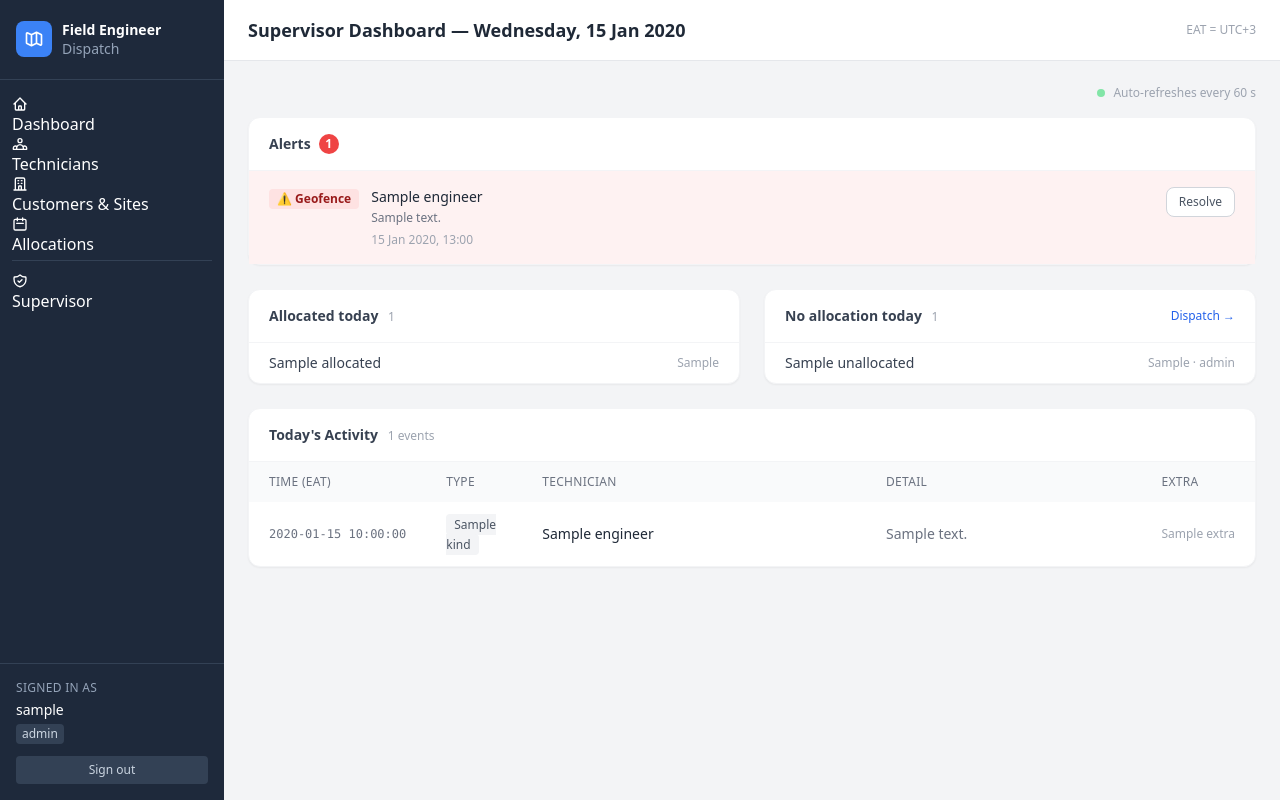
After one commit to ameettaylor/attendance_system, a FastAPI app: template templates/supervisor.html in a window 1280 px wide. The commit adds this page. Run offline with FastAPI, Linux system fonts and the light colour scheme; the template is opened without the code that fills it: most values are stand-ins (such as "Sample title", 1, 10 or a date in 2020); parts of the project's set-up code (start-up, migrations or seed data) failed here and were passed over; some libraries are stand-ins or nearby versions.

Commit message:
Module 6: supervisor dashboard + real-time geofence breach alerts
attendance.py:
  - Add attendance_id to process_checkin() return dict (mirrors checkout,
    needed to link geofence breach Alert to the attendance record)

messaging.py:
  - msg_geofence_breach_supervisor_alert() — immediate WhatsApp alert to
    supervisors on any outside-geofence check-in or check-out

webhook.py:
  - _send_checkin_response() now accepts db + engineer (matches checkout)
  - _fire_geofence_alert() helper: creates Alert record + WhatsApps all
    active supervisors immediately on any geofence breach event
  - Both _send_checkin_response and _send_checkout_response call it on
    outside_geofence status

app/routers/supervisor.py (new):
  - GET  /supervisor           — full dashboard page
  - GET  /supervisor/panels    — HTMX partial refreshed every 60 s
  - POST /supervisor/alerts/{id}/resolve  — mark alert resolved
  - _build_dashboard_data(): assembles alerts panel (open Alert records),
    utilisation panel (allocated vs unallocated active engineers today),
    activity feed (merged attendance + logs, sorted by time, capped at 40)

templates/supervisor.html: full-page shell with HTMX polling target
templates/partials/supervisor_panels.html:
  - Alerts panel with type badges (late/geofence), resolve button,
    WhatsApp-sent indicator
  - Utilisation panel: two columns — allocated / no allocation today
  - Activity feed table: check-in, check-out, progress report, material
    request events with EAT times and flagged row highlighting
templates/base.html: /supervisor added to sidebar nav (below divider)
app/main.py: supervisor_router registered

All 7 geofence tests still passing.

Co-Authored-By: Claude Sonnet 4.6 <noreply@anthropic.com>

```diff
--- a/app/main.py
+++ b/app/main.py
@@ -17,6 +17,7 @@ from app.config import get_settings
 from app.models.db import init_db
 from app.routers import webhook
 from app.routers.auth import AuthRedirect, router as auth_router
+from app.routers.supervisor import router as supervisor_router
 from app.routers.web import router as web_router
 from app.services.scheduler import start_scheduler, stop_scheduler
 
@@ -73,6 +74,7 @@ app.mount("/static", StaticFiles(directory=_os.path.abspath(_static_dir)), name=
 # ── Routers ───────────────────────────────────────────────────────────────────
 app.include_router(auth_router)
 app.include_router(web_router)
+app.include_router(supervisor_router)
 app.include_router(webhook.router)
 
 
--- a/templates/base.html
+++ b/templates/base.html
@@ -69,6 +69,17 @@
         Allocations
       </a>
 
+      <div class="mt-3 pt-3 border-t border-slate-700">
+        <a href="/supervisor"
+           class="nav-link {% if active_page == 'supervisor' %}active{% endif %}">
+          <svg class="w-4 h-4 shrink-0" fill="none" viewBox="0 0 24 24" stroke="currentColor" stroke-width="2">
+            <path stroke-linecap="round" stroke-linejoin="round"
+              d="M9 12l2 2 4-4m5.618-4.016A11.955 11.955 0 0112 2.944a11.955 11.955 0 01-8.618 3.04A12.02 12.02 0 003 9c0 5.591 3.824 10.29 9 11.622 5.176-1.332 9-6.03 9-11.622 0-1.042-.133-2.052-.382-3.016z" />
+          </svg>
+          Supervisor
+        </a>
+      </div>
+
     </nav>
 
     <!-- User / logout -->
--- /dev/null
+++ b/templates/partials/supervisor_panels.html
@@ -0,0 +1,190 @@
+<!-- ══ PANEL 1: ALERTS ══════════════════════════════════════════════════════ -->
+<div class="bg-white rounded-xl shadow-sm border border-gray-100 mb-6">
+  <div class="px-5 py-4 border-b border-gray-100 flex items-center justify-between">
+    <h2 class="text-sm font-semibold text-gray-700 flex items-center gap-2">
+      Alerts
+      {% if open_alerts %}
+      <span class="inline-flex items-center justify-center w-5 h-5 rounded-full bg-red-500 text-white text-xs font-bold">
+        {{ open_alerts | length }}
+      </span>
+      {% endif %}
+    </h2>
+    {% if not open_alerts %}
+    <span class="text-xs text-green-600 flex items-center gap-1">
+      <svg class="w-3.5 h-3.5" fill="currentColor" viewBox="0 0 20 20">
+        <path fill-rule="evenodd" d="M10 18a8 8 0 100-16 8 8 0 000 16zm3.707-9.293a1 1 0 00-1.414-1.414L9 10.586 7.707 9.293a1 1 0 00-1.414 1.414l2 2a1 1 0 001.414 0l4-4z" clip-rule="evenodd"/>
+      </svg>
+      All clear
+    </span>
+    {% endif %}
+  </div>
+
+  {% if open_alerts %}
+  <div class="divide-y divide-gray-50">
+    {% for alert in open_alerts %}
+    <div class="px-5 py-4 flex items-start justify-between gap-4
+                {% if alert.alert_type == 'late_checkin' %}bg-yellow-50{% else %}bg-red-50{% endif %}">
+      <div class="flex items-start gap-3 min-w-0">
+        <!-- Type badge -->
+        <span class="shrink-0 mt-0.5 inline-flex items-center px-2 py-0.5 rounded text-xs font-semibold
+                     {% if alert.alert_type == 'late_checkin' %}bg-yellow-100 text-yellow-800
+                     {% else %}bg-red-100 text-red-800{% endif %}">
+          {% if alert.alert_type == 'late_checkin' %}⏰ Late{% else %}⚠ Geofence{% endif %}
+        </span>
+        <div class="min-w-0">
+          <p class="text-sm text-gray-800 font-medium leading-snug">
+            {{ alert.engineer.name }}
+          </p>
+          <p class="text-xs text-gray-500 mt-0.5 leading-relaxed">{{ alert.message }}</p>
+          <p class="text-xs text-gray-400 mt-1">
+            {{ alert.created_at | eat_datetime }}
+            {% if alert.whatsapp_sent %}
+            · <span class="text-green-600">WhatsApp sent</span>
+            {% endif %}
+          </p>
+        </div>
+      </div>
+      <form method="post" action="/supervisor/alerts/{{ alert.id }}/resolve" class="shrink-0">
+        <button type="submit"
+                class="text-xs px-3 py-1.5 rounded-lg border border-gray-300 bg-white
+                       text-gray-600 hover:bg-gray-50 hover:text-gray-800 transition-colors whitespace-nowrap">
+          Resolve
+        </button>
+      </form>
+    </div>
+    {% endfor %}
+  </div>
+  {% else %}
+  <p class="px-5 py-6 text-sm text-gray-400 text-center">No open alerts.</p>
+  {% endif %}
+</div>
+
+<!-- ══ PANEL 2: UTILISATION ════════════════════════════════════════════════ -->
+<div class="grid grid-cols-1 lg:grid-cols-2 gap-6 mb-6">
+
+  <!-- Allocated today -->
+  <div class="bg-white rounded-xl shadow-sm border border-gray-100">
+    <div class="px-5 py-4 border-b border-gray-100">
+      <h2 class="text-sm font-semibold text-gray-700">
+        Allocated today
+        <span class="ml-1.5 text-xs font-normal text-gray-400">{{ allocated | length }}</span>
+      </h2>
+    </div>
+    {% if allocated %}
+    <ul class="divide-y divide-gray-50">
+      {% for e in allocated %}
+      <li class="px-5 py-2.5 flex items-center justify-between text-sm">
+        <span class="text-gray-700 font-medium">{{ e.name }}</span>
+        <span class="text-xs text-gray-400">
+          {% if e.technician_type %}{{ e.technician_type }}{% endif %}
+        </span>
+      </li>
+      {% endfor %}
+    </ul>
+    {% else %}
+    <p class="px-5 py-6 text-sm text-gray-400 text-center">No allocations today.</p>
+    {% endif %}
+  </div>
+
+  <!-- Unallocated today -->
+  <div class="bg-white rounded-xl shadow-sm border border-gray-100">
+    <div class="px-5 py-4 border-b border-gray-100 flex items-center justify-between">
+      <h2 class="text-sm font-semibold text-gray-700">
+        No allocation today
+        <span class="ml-1.5 text-xs font-normal text-gray-400">{{ unallocated | length }}</span>
+      </h2>
+      {% if unallocated %}
+      <a href="/allocations" class="text-xs text-blue-600 hover:underline">Dispatch →</a>
+      {% endif %}
+    </div>
+    {% if unallocated %}
+    <ul class="divide-y divide-gray-50">
+      {% for e in unallocated %}
+      <li class="px-5 py-2.5 flex items-center justify-between text-sm">
+        <span class="text-gray-700 font-medium">{{ e.name }}</span>
+        <span class="text-xs text-gray-400">
+          {% if e.technician_type %}{{ e.technician_type }}{% endif %}
+          {% if e.skill_level %} · {{ e.skill_level }}{% endif %}
+        </span>
+      </li>
+      {% endfor %}
+    </ul>
+    {% else %}
+    <p class="px-5 py-6 text-sm text-green-600 text-center font-medium">
+      All active technicians are allocated today ✓
+    </p>
+    {% endif %}
+  </div>
+
+</div>
+
+<!-- ══ PANEL 3: ACTIVITY FEED ═══════════════════════════════════════════════ -->
+<div class="bg-white rounded-xl shadow-sm border border-gray-100">
+  <div class="px-5 py-4 border-b border-gray-100">
+    <h2 class="text-sm font-semibold text-gray-700">
+      Today's Activity
+      <span class="ml-1.5 text-xs font-normal text-gray-400">{{ events | length }} events</span>
+    </h2>
+  </div>
+
+  {% if events %}
+  <div class="overflow-x-auto">
+    <table class="w-full text-sm">
+      <thead class="bg-gray-50 text-xs text-gray-500 uppercase tracking-wide">
+        <tr>
+          <th class="px-5 py-3 text-left font-medium w-16">Time (EAT)</th>
+          <th class="px-5 py-3 text-left font-medium w-24">Type</th>
+          <th class="px-5 py-3 text-left font-medium">Technician</th>
+          <th class="px-5 py-3 text-left font-medium">Detail</th>
+          <th class="px-5 py-3 text-left font-medium w-16">Extra</th>
+        </tr>
+      </thead>
+      <tbody class="divide-y divide-gray-50">
+        {% for ev in events %}
+        <tr class="hover:bg-gray-50 transition-colors {% if ev.flagged %}bg-red-50{% endif %}">
+          <td class="px-5 py-3 text-gray-500 text-xs font-mono whitespace-nowrap">
+            {{ ev.time_eat }}
+          </td>
+          <td class="px-5 py-3">
+            {% if ev.kind == 'checkin' %}
+            <span class="inline-flex items-center gap-1 px-2 py-0.5 rounded text-xs font-medium bg-green-50 text-green-700">
+              {% if ev.flagged %}⚠{% endif %} Check-in
+            </span>
+            {% elif ev.kind == 'checkout' %}
+            <span class="inline-flex items-center gap-1 px-2 py-0.5 rounded text-xs font-medium bg-blue-50 text-blue-700">
+              {% if ev.flagged %}⚠{% endif %} Check-out
+            </span>
+            {% elif ev.kind == 'progress_report' %}
+            <span class="px-2 py-0.5 rounded text-xs font-medium bg-purple-50 text-purple-700">
+              Report
+            </span>
+            {% elif ev.kind == 'material_request' %}
+            <span class="px-2 py-0.5 rounded text-xs font-medium bg-orange-50 text-orange-700">
+              Materials
+            </span>
+            {% else %}
+            <span class="px-2 py-0.5 rounded text-xs font-medium bg-gray-100 text-gray-600">
+              {{ ev.kind }}
+            </span>
+            {% endif %}
+          </td>
+          <td class="px-5 py-3 text-gray-800 font-medium">{{ ev.engineer }}</td>
+          <td class="px-5 py-3 text-gray-500 max-w-xs">
+            {% if ev.kind in ('progress_report', 'material_request') %}
+            <span class="text-xs leading-relaxed">{{ ev.detail | truncate(120) }}</span>
+            {% else %}
+            {{ ev.detail }}
+            {% endif %}
+          </td>
+          <td class="px-5 py-3 text-gray-400 text-xs whitespace-nowrap">
+            {{ ev.extra or "—" }}
+          </td>
+        </tr>
+        {% endfor %}
+      </tbody>
+    </table>
+  </div>
+  {% else %}
+  <p class="px-5 py-10 text-sm text-gray-400 text-center">No activity recorded today yet.</p>
+  {% endif %}
+</div>
--- /dev/null
+++ b/templates/supervisor.html
@@ -0,0 +1,24 @@
+{% extends "base.html" %}
+
+{% block title %}Supervisor Dashboard — Field Engineer Dispatch{% endblock %}
+{% block page_title %}Supervisor Dashboard — {{ today.strftime("%A, %d %b %Y") }}{% endblock %}
+
+{% block content %}
+
+<!-- Auto-refresh indicator -->
+<div class="flex items-center justify-end mb-4 gap-2 text-xs text-gray-400">
+  <span class="inline-block w-2 h-2 rounded-full bg-green-400 animate-pulse"></span>
+  Auto-refreshes every 60 s
+</div>
+
+<!-- Three panels — wrapped in an HTMX polling div -->
+<div
+  id="supervisor-panels"
+  hx-get="/supervisor/panels"
+  hx-trigger="every 60s"
+  hx-swap="innerHTML"
+>
+  {% include "partials/supervisor_panels.html" %}
+</div>
+
+{% endblock %}
```
Also changed, not shown: app/routers/supervisor.py (added, +191 -0 lines), app/routers/webhook.py (+75 -3 lines), app/services/attendance.py (+7 -1 lines), app/services/messaging.py (+16 -0 lines).
